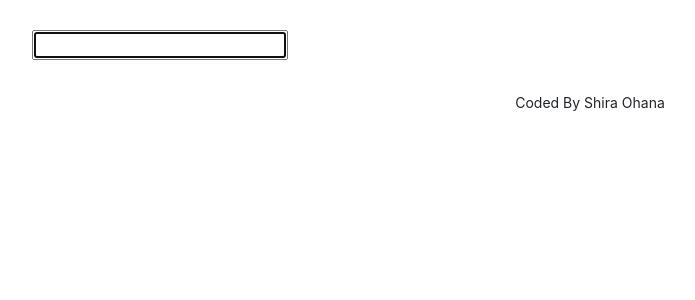
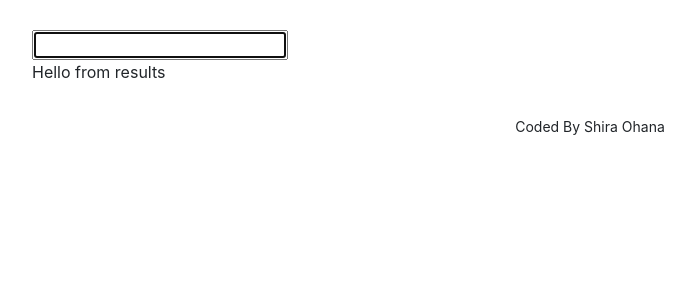
Before and after one commit to ShiraOhana/Dictionary-project, a React (Create React App) app: page / in a window 1280 px wide. Shown: the top 300 px of the page, without its empty margins (50-745 px from the left). Built offline with nearby package versions, Linux system fonts and the light colour scheme.

Commit message:
API path & Results components

```diff
--- a/src/Dictionary.js
+++ b/src/Dictionary.js
@@ -1,11 +1,13 @@
 import React, { useState } from "react";
 import axios from "axios";
 import "./Dictionary.css";
+import Results from "./Results";
 
 export default function Dictionary() {
   let [keyword, setKeyword] = useState("");
   function handleResponse(response) {
     console.log(response.data[0]);
+    console.log(response.data[0].meanings[0].definitions[0].definition);
   }
   function handleKeywordChange(event) {
     setKeyword(event.target.value);
@@ -22,6 +24,7 @@
       <form onSubmit={search}>
         <input type="search" autoFocus={true} onChange={handleKeywordChange} />
       </form>
+      <Results />
     </div>
   );
 }
--- /dev/null
+++ b/src/Results.js
@@ -0,0 +1,7 @@
+import React from "react";
+
+const Results = () => {
+  return <div className="Results">Hello from results</div>;
+};
+
+export default Results;
```
